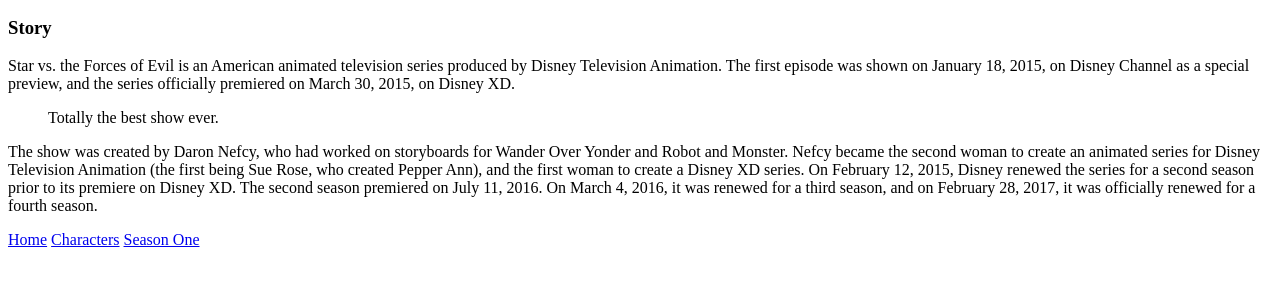
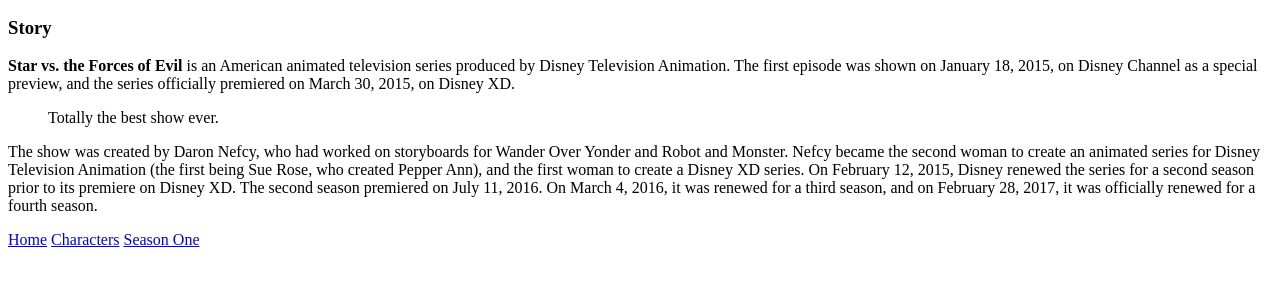
Before and after one commit to jtcanfield/star, a plain HTML site: page starter_files/index.html in a window 1280 px wide. Shown: the part 478-764 px from the top of the page. Drawn offline with Linux system fonts and the light colour scheme.

Commit message:
bolded text in index.html

```diff
--- a/starter_files/index.html
+++ b/starter_files/index.html
@@ -14,7 +14,7 @@
         <img src="https://media.giphy.com/media/ao2IHZ0y6ZD2M/giphy.gif?response_id=591e2f84844bcbfe80481f0e"><br>
         <h2>This is a small site about the story and characters from Star vs. the Forces of Evil<h2>
         <h3>Story</h3>
-        <p>Star vs. the Forces of Evil is an American animated television series produced by Disney Television Animation. The first episode was shown on January 18, 2015, on Disney Channel as a special preview, and the series officially premiered on March 30, 2015, on Disney XD.</p>
+        <p><b>Star vs. the Forces of Evil</b> is an American animated television series produced by Disney Television Animation. The first episode was shown on January 18, 2015, on Disney Channel as a special preview, and the series officially premiered on March 30, 2015, on Disney XD.</p>
         <blockquote>Totally the best show ever.</blockquote>
         <p>The show was created by Daron Nefcy, who had worked on storyboards for Wander Over Yonder and Robot and Monster. Nefcy became the second woman to create an animated series for Disney Television Animation (the first being Sue Rose, who created Pepper Ann), and the first woman to create a Disney XD series. On February 12, 2015, Disney renewed the series for a second season prior to its premiere on Disney XD. The second season premiered on July 11, 2016. On March 4, 2016, it was renewed for a third season, and on February 28, 2017, it was officially renewed for a fourth season.</p>
       </main>
```
